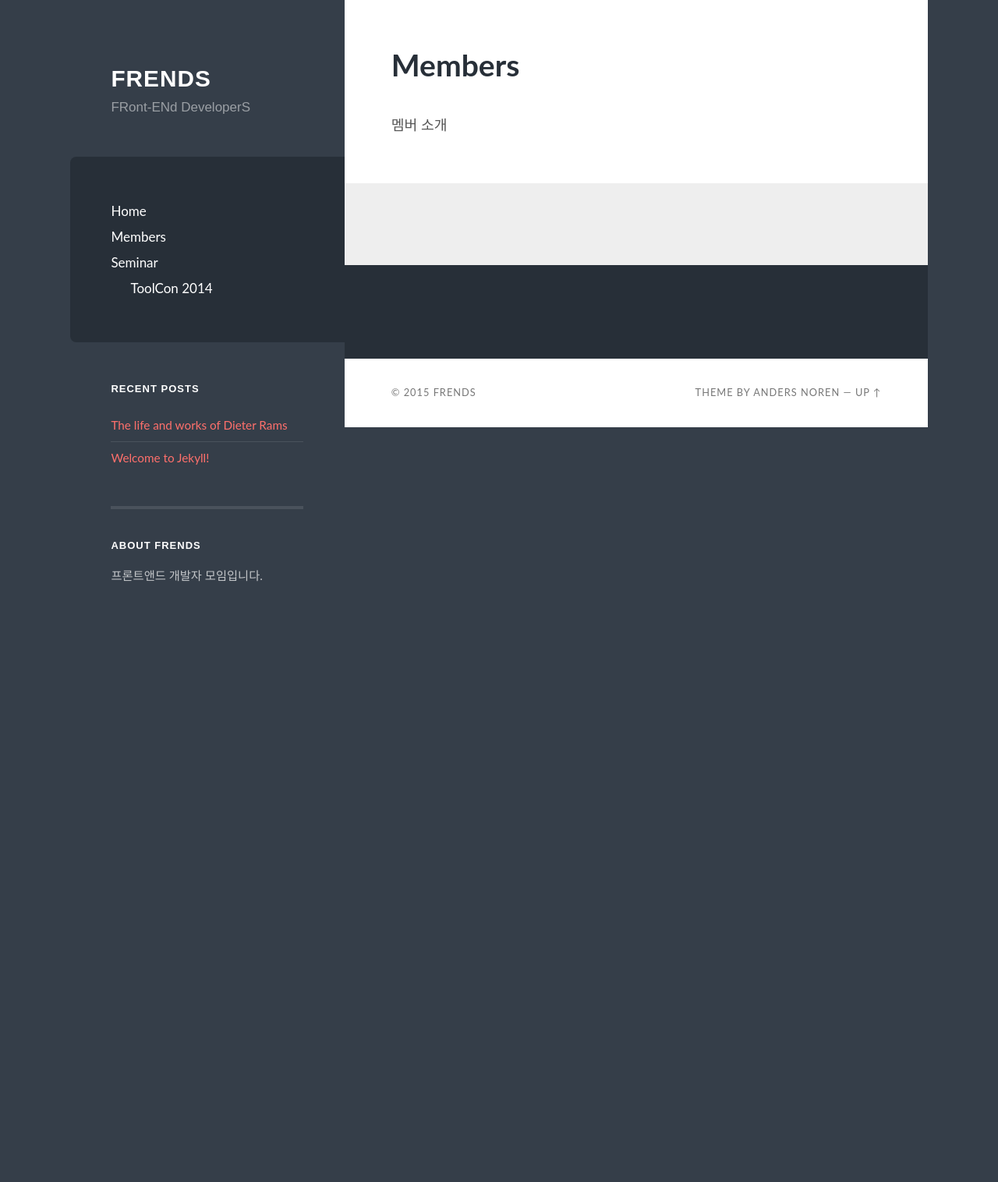
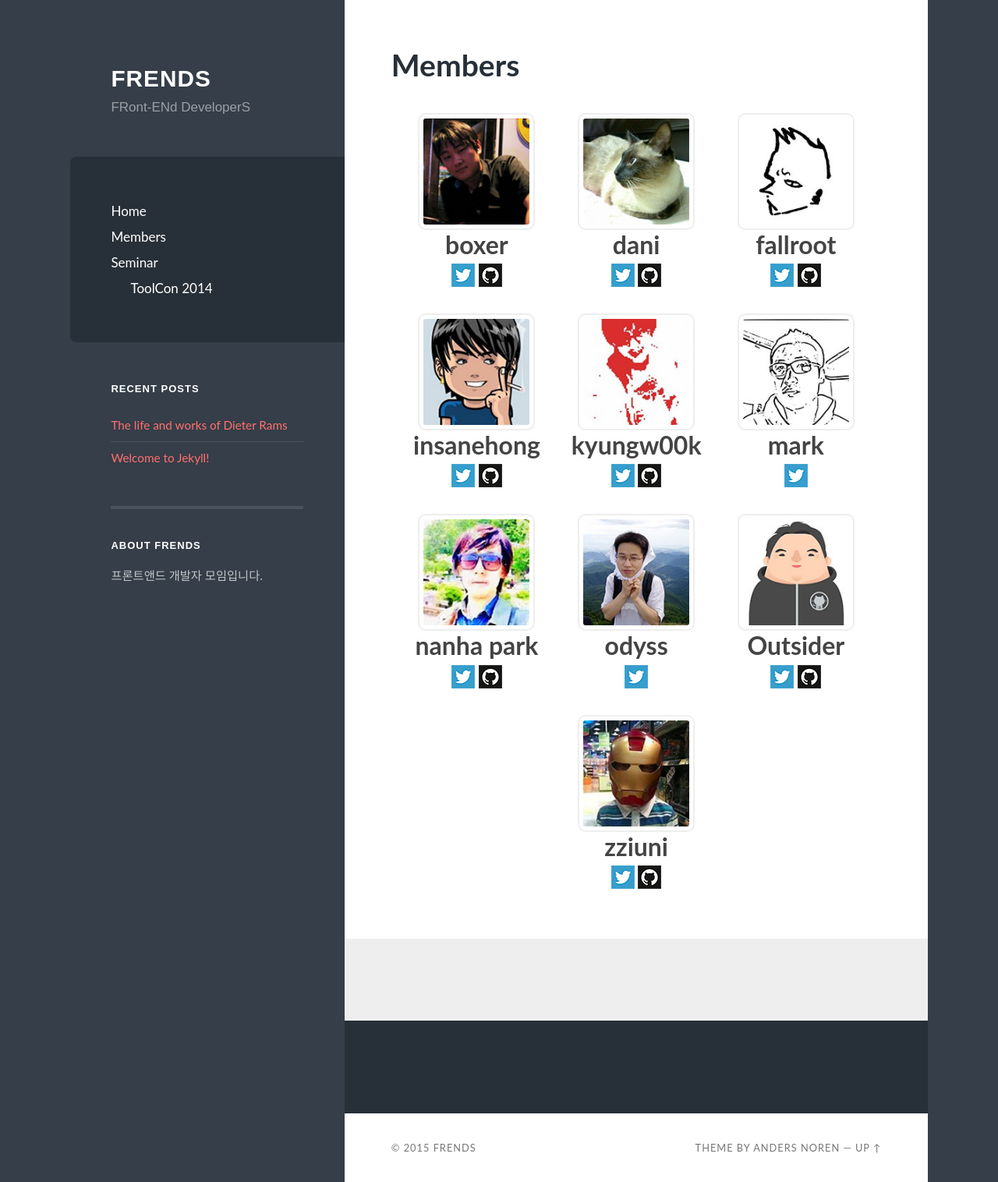
Before and after one commit to frends/frends.github.io, a Jekyll site: the page built from members.html, in a window 1280 px wide. Shown: the whole page at 78% size. Built offline with Jekyll 4.4.1, drawn with Linux system fonts in a browser that asks for light colours; nearby versions of some CDN libraries; before the commit the page ends 900 px from its top, so only the background shows below that.

Commit message:
add members page

```diff
--- a/css/style.css
+++ b/css/style.css
@@ -741,6 +741,39 @@ a.more-link,
 	text-decoration: none;
 }
 
+/* members --------------------------------------- */
+.members {
+  text-align: center;
+}
+
+.member {
+  display: inline-block;
+  text-align: center;
+  width: 200px;
+  margin-bottom: 30px;
+}
+
+.member .nickname {
+  margin: 0 0 5px 0;
+  text-align: center;
+}
+
+.member .avatar {
+  display: block;
+  border: 2px solid #EEE;
+  padding: 5px;
+  box-sizing: border-box;
+	-webkit-border-radius: 10px;
+	-moz-border-radius: 10px;
+	border-radius: 10px;
+	float: left;
+  margin: 0 25px;
+}
+
+.member .avatar-150 {
+  width: 150px;
+  height: 150px;
+}
 
 /* -------------------------------------------------------------------------------- */
 /*	8. Single post
--- /dev/null
+++ b/members.html
@@ -0,0 +1,95 @@
+---
+layout: page
+title: Members
+permalink: /members/
+---
+
+<div class="members">
+  <div class="member">
+    <img alt="boxer" src="{{ '/images/members/boxer.jpg' | prepend: site.baseurl }}" class="avatar avatar-150">
+    <div>
+      <h2 class="nickname">boxer</h2>
+      <a href="https://twitter.com/boxersb" target="_blank"><img src="{{ '/images/twitter.gif' | prepend: site.baseurl }}"></a>
+      <a href="https://github.com/boxersb" target="_blank"><img src="{{ '/images/github.gif' | prepend: site.baseurl }}"></a>
+    </div>
+  </div>
+
+  <div class="member">
+    <img alt="dani" src="{{ '/images/members/dani.jpg' | prepend: site.baseurl }}" class="avatar avatar-150">
+    <div>
+      <h2 class="nickname">dani</h2>
+      <a href="https://twitter.com/dgkim84" target="_blank"><img src="{{ '/images/twitter.gif' | prepend: site.baseurl }}"></a>
+      <a href="https://github.com/dgkim84" target="_blank"><img src="{{ '/images/github.gif' | prepend: site.baseurl }}"></a>
+    </div>
+  </div>
+
+  <div class="member">
+    <img alt="fallroot" src="{{ '/images/members/fallroot.jpg' | prepend: site.baseurl }}" class="avatar avatar-150">
+    <div>
+      <h2 class="nickname">fallroot</h2>
+      <a href="https://twitter.com/fallroot" target="_blank"><img src="{{ '/images/twitter.gif' | prepend: site.baseurl }}"></a>
+      <a href="https://github.com/fallroot" target="_blank"><img src="{{ '/images/github.gif' | prepend: site.baseurl }}"></a>
+    </div>
+  </div>
+
+  <div class="member">
+    <img alt="insanehong" src="{{ '/images/members/insane.jpg' | prepend: site.baseurl }}" class="avatar avatar-150">
+    <div>
+      <h2 class="nickname">insanehong</h2>
+      <a href="https://twitter.com/insanehong" target="_blank"><img src="{{ '/images/twitter.gif' | prepend: site.baseurl }}"></a>
+      <a href="https://github.com/insanehong" target="_blank"><img src="{{ '/images/github.gif' | prepend: site.baseurl }}"></a>
+    </div>
+  </div>
+
+  <div class="member">
+    <img alt="kyungw00k" src="{{ '/images/members/kyungw00k.jpg' | prepend: site.baseurl }}" class="avatar avatar-150">
+    <div>
+      <h2 class="nickname">kyungw00k</h2>
+      <a href="https://twitter.com/kyungw00k" target="_blank"><img src="{{ '/images/twitter.gif' | prepend: site.baseurl }}"></a>
+      <a href="https://github.com/kyungw00k" target="_blank"><img src="{{ '/images/github.gif' | prepend: site.baseurl }}"></a>
+    </div>
+  </div>
+
+  <div class="member">
+    <img alt="mark" src="{{ '/images/members/mark.jpg' | prepend: site.baseurl }}" class="avatar avatar-150">
+    <div>
+      <h2 class="nickname">mark</h2>
+      <a href="https://twitter.com/_freestrings" target="_blank"><img src="{{ '/images/twitter.gif' | prepend: site.baseurl }}"></a>
+    </div>
+  </div>
+
+  <div class="member">
+    <img alt="nanha park" src="{{ '/images/members/nanha.jpg' | prepend: site.baseurl }}" class="avatar avatar-150">
+    <div>
+      <h2 class="nickname">nanha park</h2>
+      <a href="https://twitter.com/nanhapark" target="_blank"><img src="{{ '/images/twitter.gif' | prepend: site.baseurl }}"></a>
+      <a href="https://github.com/nanha" target="_blank"><img src="{{ '/images/github.gif' | prepend: site.baseurl }}"></a>
+    </div>
+  </div>
+
+  <div class="member">
+    <img alt="odyss" src="{{ '/images/members/odyss.jpg' | prepend: site.baseurl }}" class="avatar avatar-150">
+    <div>
+      <h2 class="nickname">odyss</h2>
+      <a href="https://twitter.com/odyss009" target="_blank"><img src="{{ '/images/twitter.gif' | prepend: site.baseurl }}"></a>
+    </div>
+  </div>
+
+  <div class="member">
+    <img alt="Outsider" src="{{ '/images/members/outsider.jpg' | prepend: site.baseurl }}" class="avatar avatar-150">
+    <div>
+      <h2 class="nickname">Outsider</h2>
+      <a href="https://twitter.com/oustdieris" target="_blank"><img src="{{ '/images/twitter.gif' | prepend: site.baseurl }}"></a>
+      <a href="https://github.com/outsideris" target="_blank"><img src="{{ '/images/github.gif' | prepend: site.baseurl }}"></a>
+    </div>
+  </div>
+
+  <div class="member">
+    <img alt="zziuni" src="{{ '/images/members/zziuni.jpg' | prepend: site.baseurl }}" class="avatar avatar-150">
+    <div>
+      <h2 class="nickname">zziuni</h2>
+      <a href="https://twitter.com/zziuni" target="_blank"><img src="{{ '/images/twitter.gif' | prepend: site.baseurl }}"></a>
+      <a href="https://github.com/zziuni" target="_blank"><img src="{{ '/images/github.gif' | prepend: site.baseurl }}"></a>
+    </div>
+  </div>
+</div>
--- a/members.md
+++ /dev/null
@@ -1,7 +0,0 @@
----
-layout: page
-title: Members
-permalink: /members/
----
-
-멤버 소개
```
Also changed, not shown: images/members/boxer.jpg (added), images/members/dani.jpg (added), images/members/fallroot.jpg (added), images/members/insane.jpg (added), images/members/kyungw00k.jpg (added), images/members/mark.jpg (added), images/members/nanha.jpg (added), images/members/odyss.jpg (added), images/members/outsider.jpg (added), images/members/zziuni.jpg (added).
